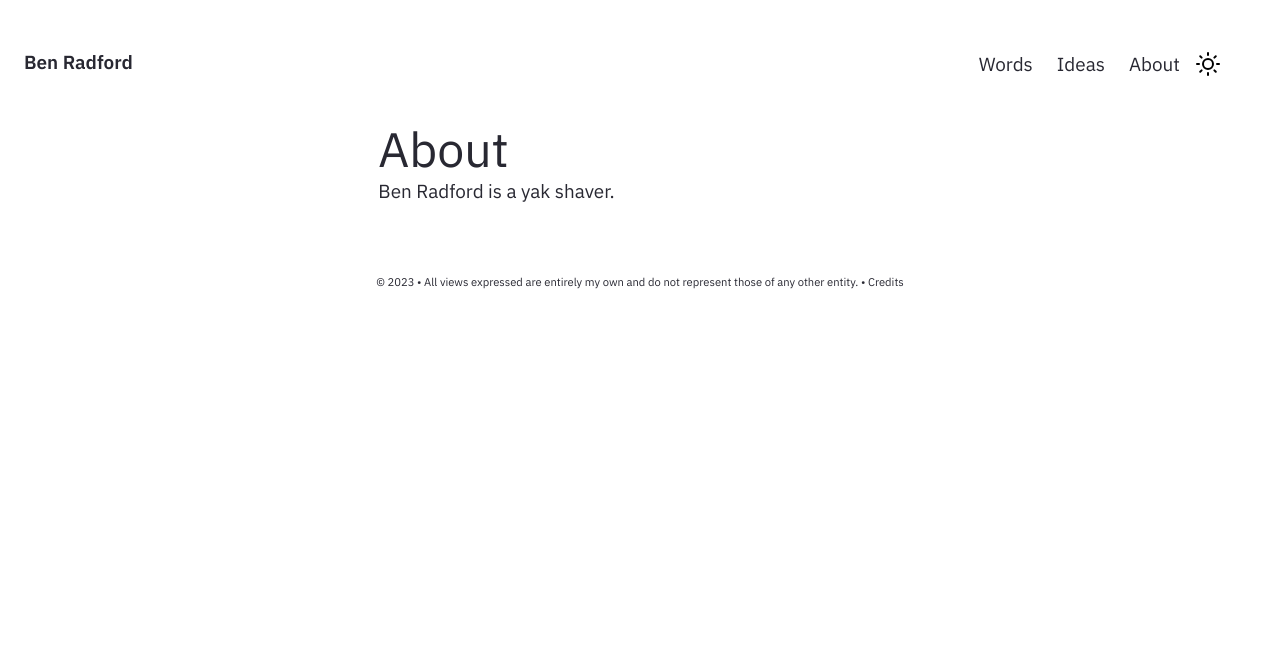
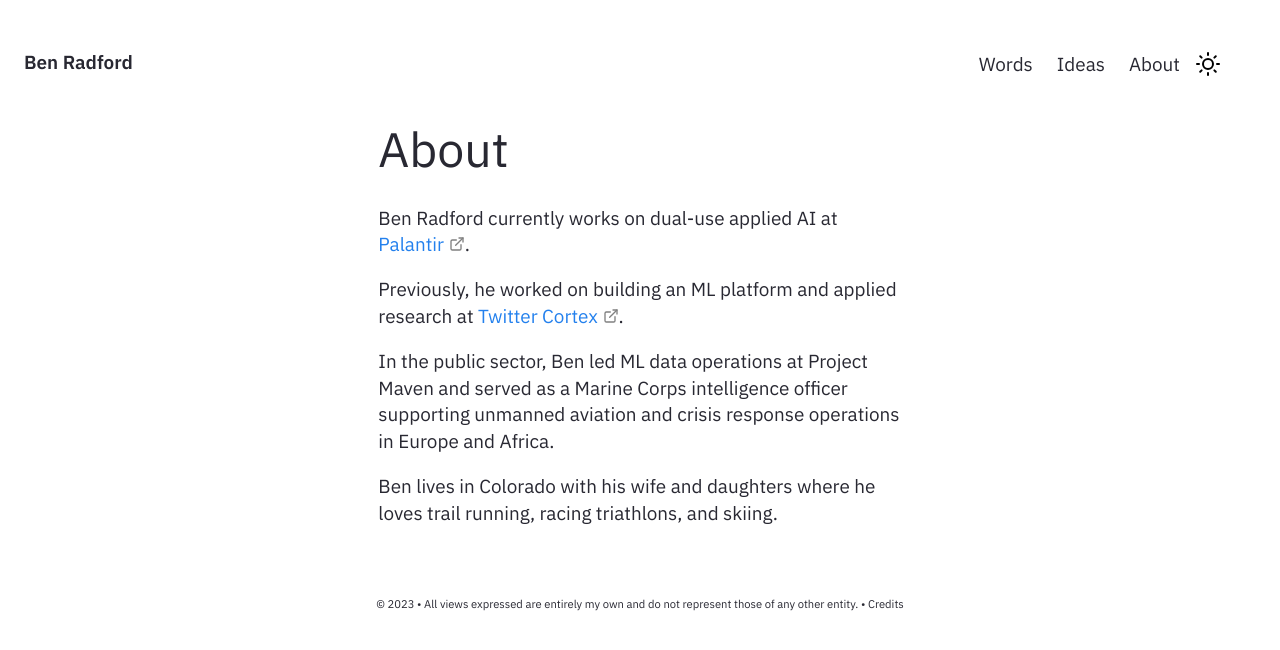
Before and after one commit to radfordben/radfordben.github.io, a Jekyll site: the page built from pages/about.md, in a window 1280 px wide. Shown: the top 650 px of the page. Built offline with Jekyll 4.4.1, drawn with Linux system fonts in a browser that asks for light colours.

Commit message:
Update about.md

```diff
--- a/pages/about.md
+++ b/pages/about.md
@@ -4,4 +4,11 @@ permalink: /about
 title: About
 content-type: static
 ---
-Ben Radford is a yak shaver.
+<br>
+Ben Radford currently works on dual-use applied AI at [Palantir](https://www.palantir.com).
+
+Previously, he worked on building an ML platform and applied research at [Twitter Cortex](https://cortex.twitter.com/en/research-publications/research-areas.html).
+
+In the public sector, Ben led ML data operations at Project Maven and served as a Marine Corps intelligence officer supporting unmanned aviation and crisis response operations in Europe and Africa.
+
+Ben lives in Colorado with his wife and daughters where he loves trail running, racing triathlons, and skiing.
```
